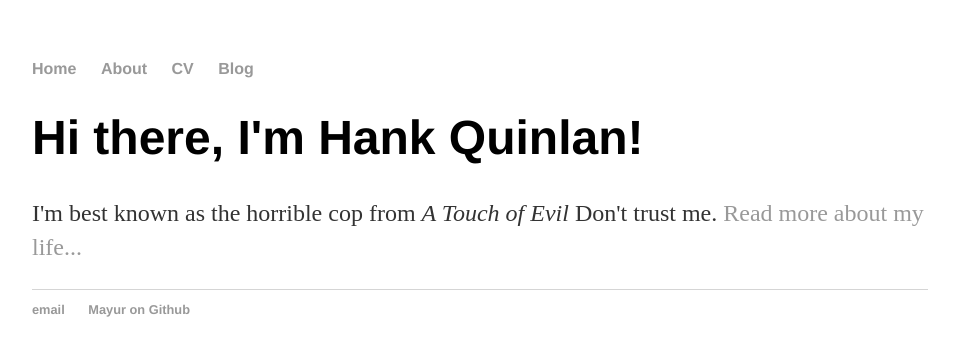
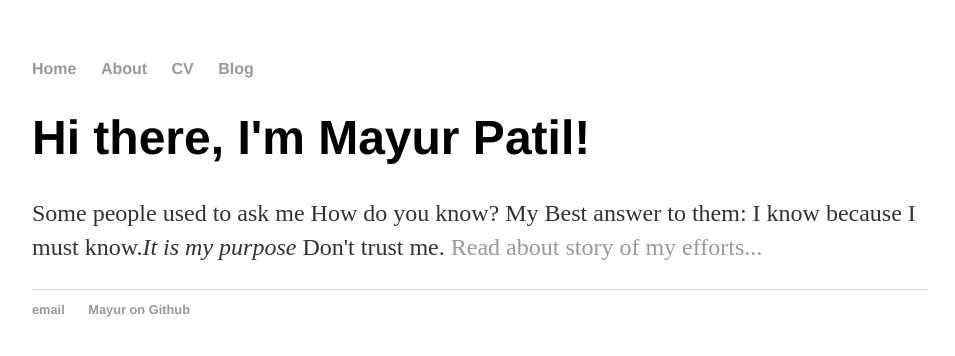
Before and after one commit to ramlaxman/ramlaxman.github.io, a plain HTML site: page index.html in a window 1280 px wide. Shown: the whole page, without its empty margins (160-1115 px from the left). Drawn offline with Linux system fonts and the light colour scheme.

Commit message:
Update index.html

```diff
--- a/index.html
+++ b/index.html
@@ -16,8 +16,9 @@
 		</nav>
 		<div class="container">
     		<div class="blurb">
-        		<h1>Hi there, I'm Hank Quinlan!</h1>
-				<p>I'm best known as the horrible cop from <em>A Touch of Evil</em> Don't trust me. <a href="/about">Read more about my life...</a></p>
+			<h1>Hi there, I'm Mayur Patil!</h1>
+				<p>Some people used to ask me How do you know? My Best answer to them: I know because I must know.<em>It is my purpose</em>
+					Don't trust me. <a href="https://stackoverflow.com/users/story/1528044">Read about story of my efforts...</a></p>
     		</div><!-- /.blurb -->
 		</div><!-- /.container -->
 		<footer>
@@ -32,7 +33,7 @@
 <!--<html>
     <head>
     <title>This is my github page</title>
-    <!-- link to main stylesheet>
+    <link to main stylesheet>
 		<link rel="stylesheet" type="text/css" href="/css/main.css">
     </head>
 <body>
@@ -48,8 +49,5 @@ Other things which are always under my RDL(Research, Development, Learning) are
     <li>Android Apps</li>
     <li>DS and Algorithms</li>
 </ol>
+</body>
 -->
-
-
-
-</body>
```
